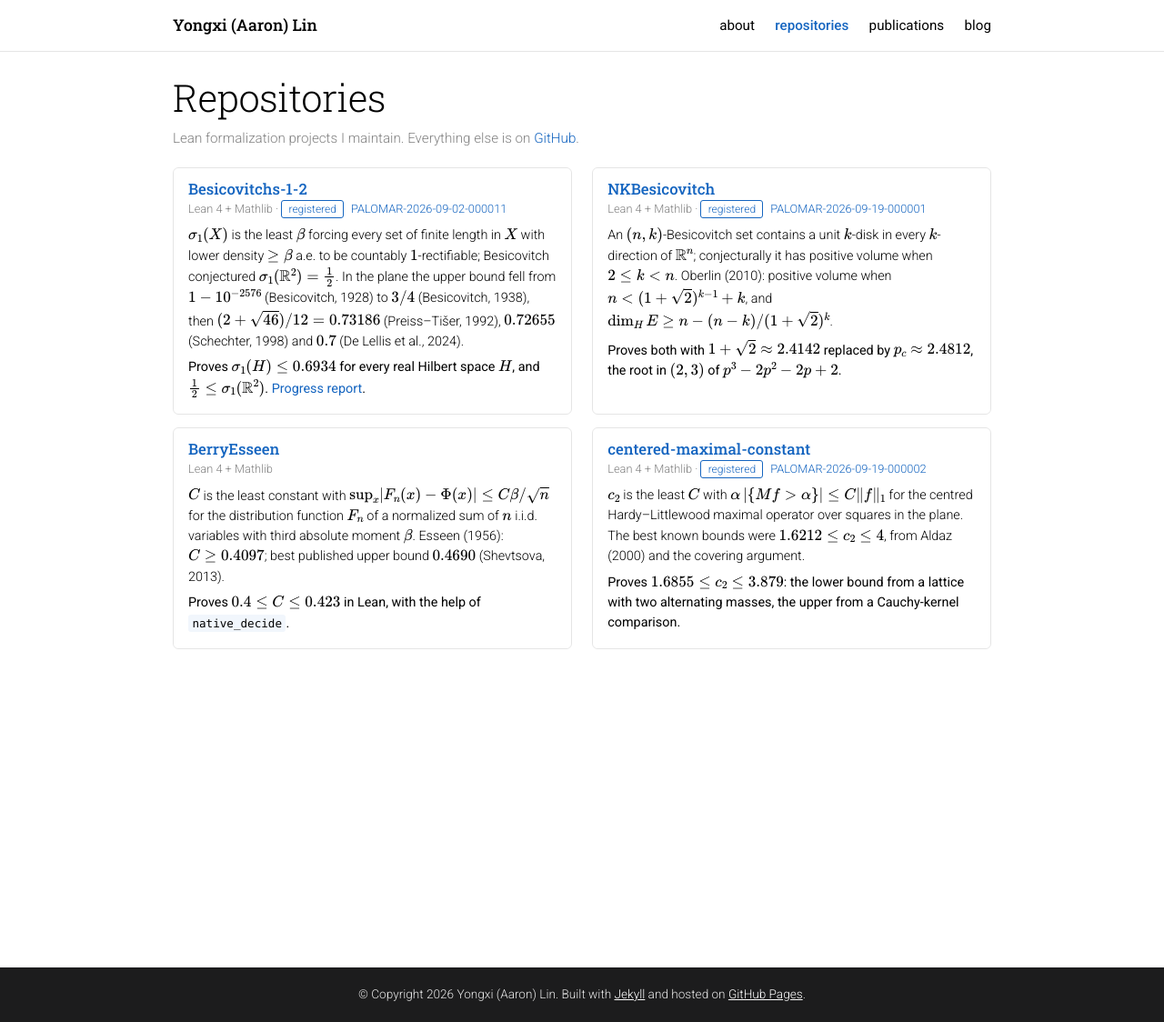
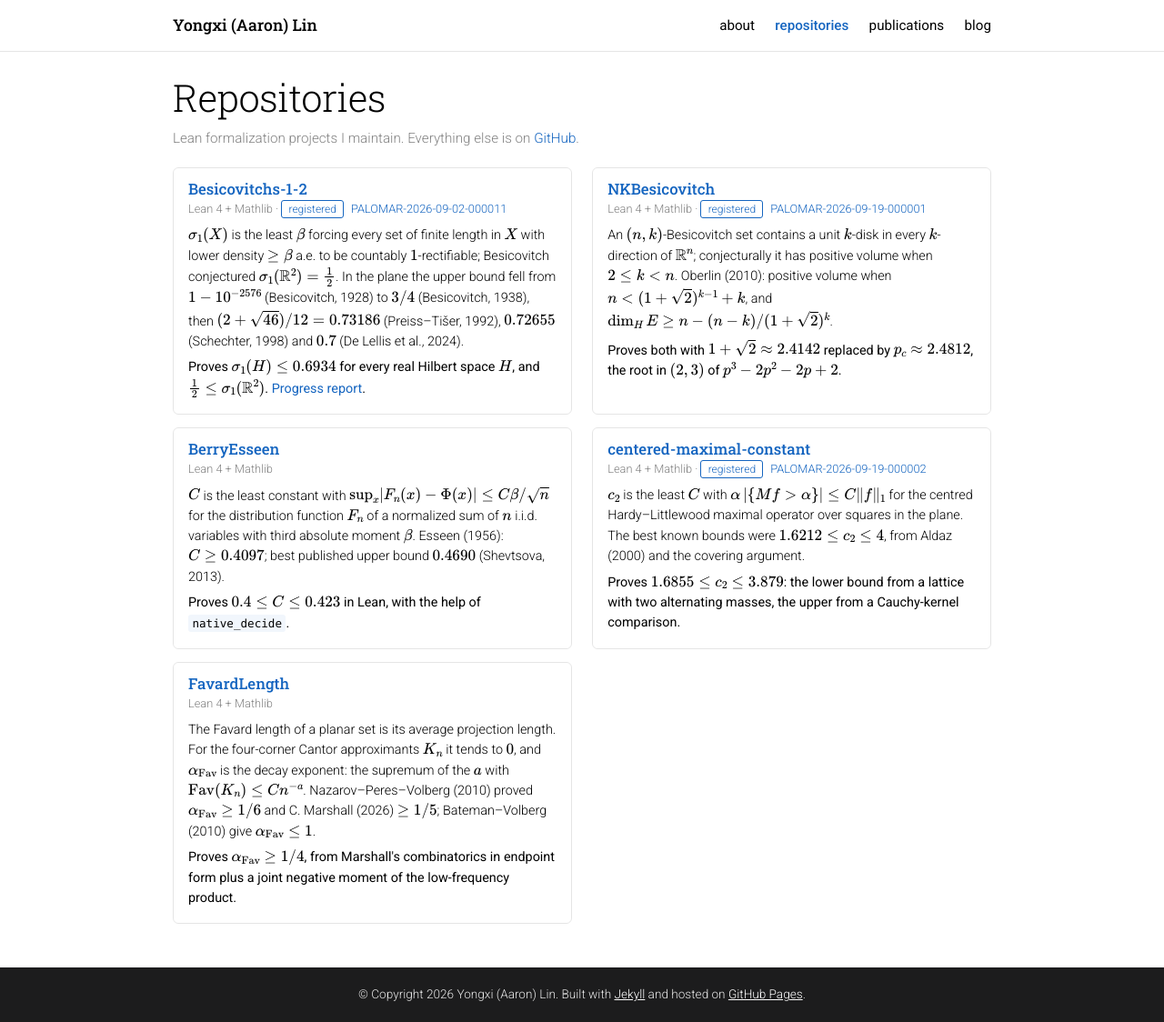
Before and after one commit to CoolRmal/coolrmal.github.io, a Jekyll site: the page built from repositories.md, in a window 1280 px wide and 1124 px high. Shown: the whole window at 91% size. Built offline with Jekyll 4.4.1, drawn with Linux system fonts in a browser that asks for light colours; formulas are drawn with MathJax 3.

Commit message:
Add FavardLength to the repositories page
Co-Authored-By: Claude Opus 5 <noreply@anthropic.com>

```diff
--- a/repositories.md
+++ b/repositories.md
@@ -65,4 +65,20 @@ nav: repositories
   </p>
 </div>
 
+<div class="repo-card">
+  <h3 class="entry-title"><a href="https://github.com/CoolRmal/FavardLength" target="_blank" rel="noopener noreferrer">FavardLength</a></h3>
+  <p class="entry-meta">Lean 4 + Mathlib</p>
+  <p>
+    The Favard length of a planar set is its average projection length. For the four-corner Cantor
+    approximants $K_n$ it tends to $0$, and $\alpha_{\mathrm{Fav}}$ is the decay exponent: the
+    supremum of the $a$ with $\mathrm{Fav}(K_n)\le C n^{-a}$. Nazarov&ndash;Peres&ndash;Volberg (2010)
+    proved $\alpha_{\mathrm{Fav}}\ge 1/6$ and C. Marshall (2026) $\ge 1/5$; Bateman&ndash;Volberg
+    (2010) give $\alpha_{\mathrm{Fav}}\le 1$.
+  </p>
+  <p class="repo-result">
+    Proves $\alpha_{\mathrm{Fav}}\ge 1/4$, from Marshall's combinatorics in endpoint form plus a
+    joint negative moment of the low-frequency product.
+  </p>
 </div>
+
+</div>
```
